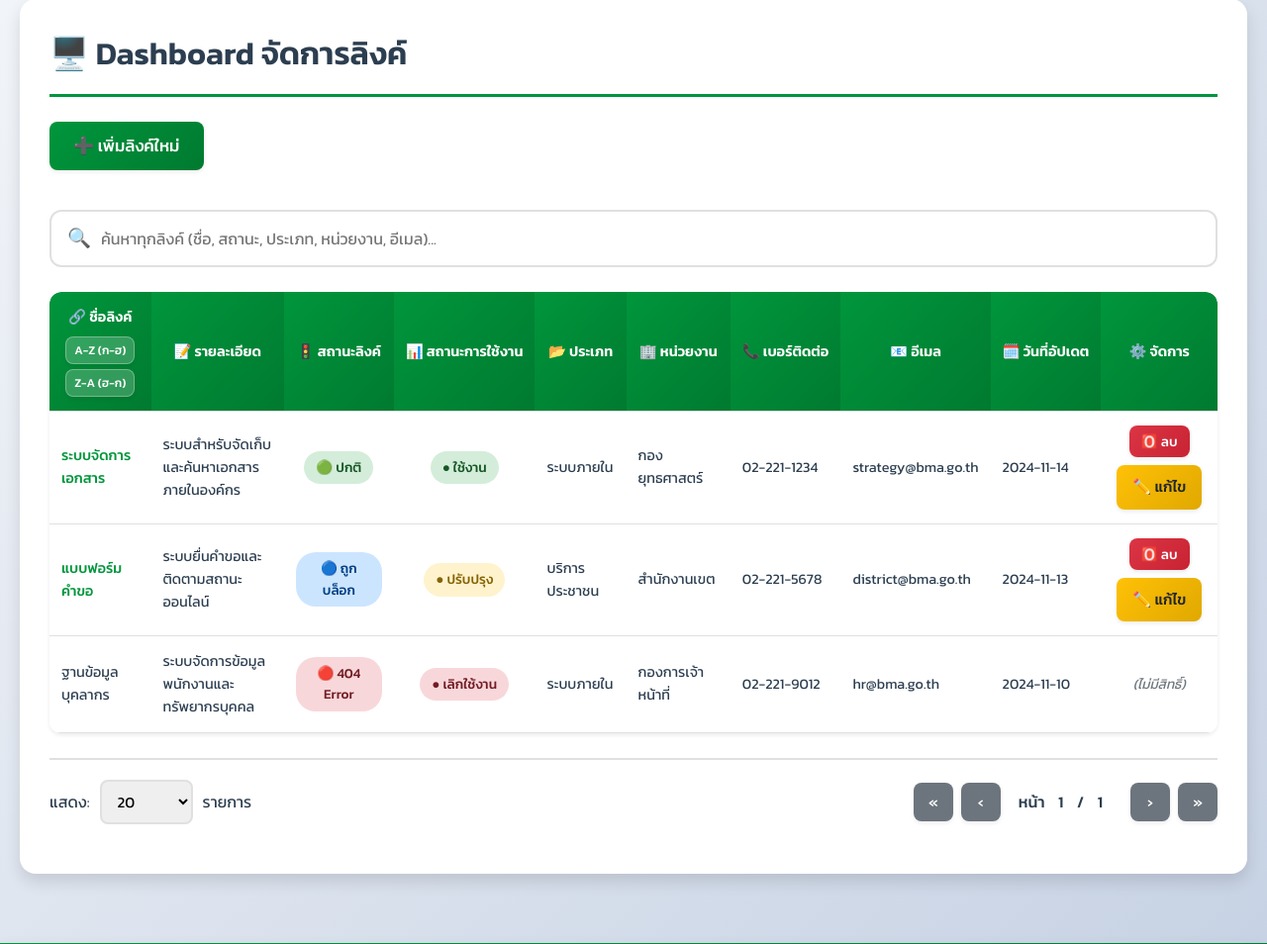
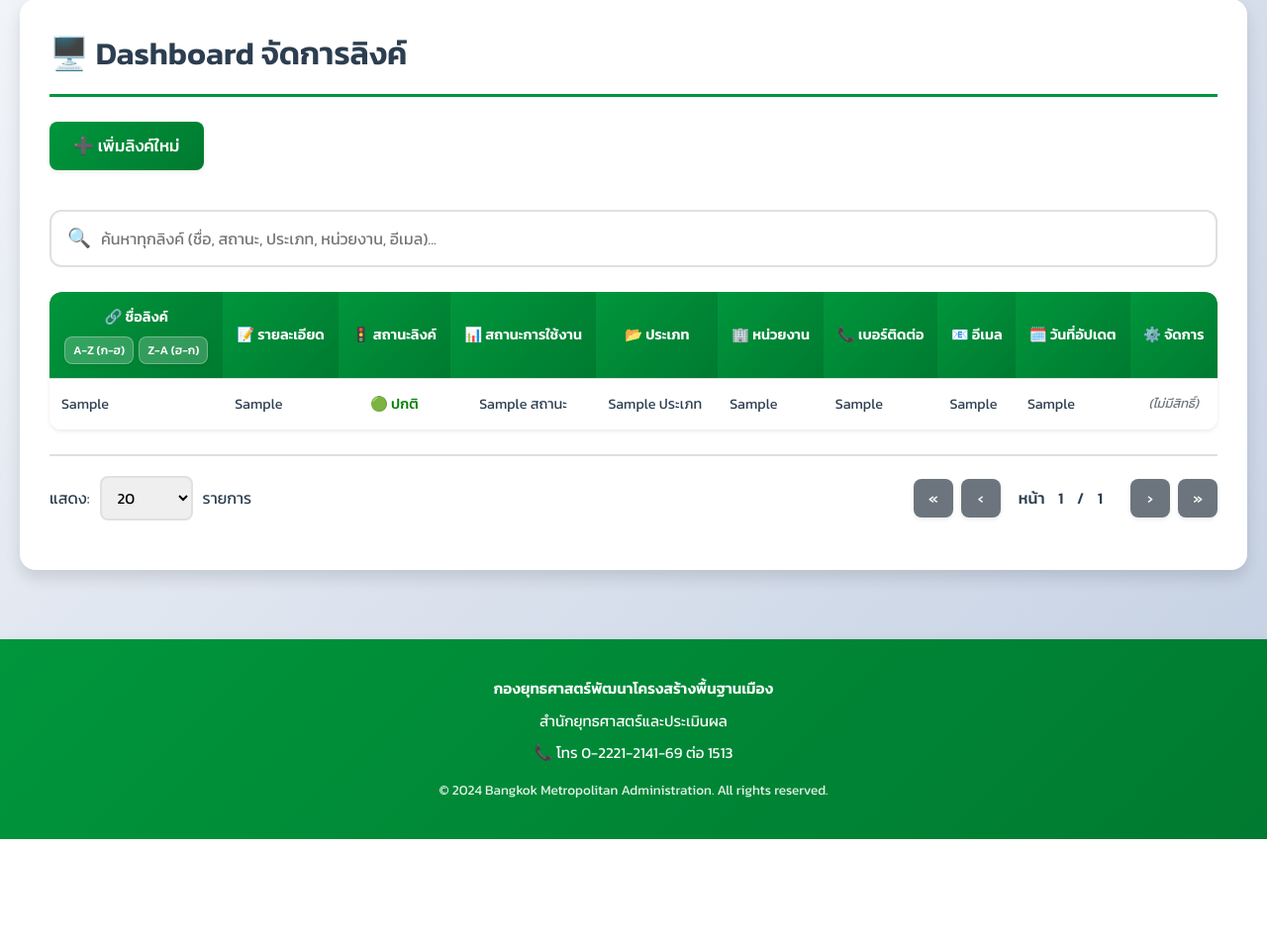
Before and after one commit to iepddbkk-byte/bma-link-portal, a Flask app: template templates/dashboard.html in a window 1280 px wide. Shown: the part 203-1157 px from the top of the page at 99% size. After the commit the page ends 1051 px from the top, so only its background shows below. Run offline with Flask 3, Linux system fonts and the light colour scheme; the template is opened without the code that fills it: most values are stand-ins (such as "Sample title", 1, 10 or a date in 2020); some libraries are stand-ins or nearby versions.

Commit message:
Change Theme V.2

```diff
--- a/templates/dashboard.html
+++ b/templates/dashboard.html
@@ -614,69 +614,61 @@
                         </tr>
                     </thead>
             <tbody id="linkTableBody">
-                        <!-- Sample Data 1 -->
+                {% for link in links %}
                 <tr>
-                            <td><a href="#" target="_blank">ระบบจัดการเอกสาร</a></td>
-                            <td>ระบบสำหรับจัดเก็บและค้นหาเอกสารภายในองค์กร</td>
-                            <td><span class="status-badge status-ok">🟢 ปกติ</span></td>
-                            <td><span class="status-badge status-active">● ใช้งาน</span></td>
-                            <td>ระบบภายใน</td>
-                            <td>กองยุทธศาสตร์</td>
-                            <td>02-221-1234</td>
-                            <td>strategy@bma.go.th</td>
-                            <td>2024-11-14</td>
+                    <td>
+                        {% if link.สถานะ == 'ใช้งาน' %}
+                            <a href="{{ link.URL }}" target="_blank">{{ link.ชื่อลิงก์ }}</a>
+                        {% else %}
+                            {{ link.ชื่อลิงก์ }}
+                        {% endif %}
+                    </td>
+                    <td>{{ link.หมายเหตุ }}</td>
+                    <td>
+                        {% if link.LinkStatus == 'OK' %}
+                            <span style="color: green; font-weight: 500;">🟢 ปกติ</span>
+                        {% elif link.LinkStatus == '403 Blocked' %}
+                            <span style="color: #007bff; font-weight: 500;">🔵 ถูกบล็อก</span>
+                        {% elif link.LinkStatus %}
+                            <span style="color: red; font-weight: 500;">🔴 {{ link.LinkStatus }}</span>
+                        {% else %}
+                            <span style="color: gray;">⚪ (ยังไม่ตรวจสอบ)</span>
+                        {% endif %}
+                    </td>
+                    <td>
+                        {% if link.สถานะ == 'ใช้งาน' %}
+                            <span style="color: green;">● ใช้งาน</span>
+                        {% elif link.สถานะ == 'ปรับปรุง' %}
+                            <span style="color: #FFC107;">● ปรับปรุง</span>
+                        {% elif link.สถานะ == 'เลิกใช้งาน' %}
+                            <span style="color: red;">● เลิกใช้งาน</span>
+                        {% else %}
+                            {{ link.สถานะ }}
+                        {% endif %}
+                    </td>
+                    <td>{{ link.ประเภท }}</td>
+                    <td>{{ link.หน่วยงาน }}</td>
+                    <td>{{ link.เบอร์โทรติดต่อ }}</td>
+                    <td>{{ link.อีเมลผู้รับผิดชอบ }}</td>
+                    <td>{{ link.วันที่อัปเดต.split(' ')[0] }}</td>
                     <td>
                         <div class="action-buttons">
-                                    <form class="delete-form" style="display: inline;">
+                        {% if session.level == 'Admin' or (session.level == 'Users' and link.CreatorUsername == session.username) %}
+                            <form action="{{ url_for('delete_link_action', link_id=link.ID) }}" method="POST" class="delete-form">
                                 <button type="submit" class="btn-delete">🅾️ ลบ</button>
                             </form>
-                                    <a href="#" class="btn-edit">✏️ แก้ไข</a>
+                            <a href="{{ url_for('edit_link_page', link_id=link.ID) }}" class="btn-edit">✏️ แก้ไข</a>
+                        {% else %}
+                            <i style="font-size: 0.9em; color: #6c757d;">(ไม่มีสิทธิ์)</i>
+                        {% endif %}
                         </div>
                     </td>
                 </tr>
-                        <!-- Sample Data 2 -->
-                        <tr>
-                            <td><a href="#" target="_blank">แบบฟอร์มคำขอ</a></td>
-                            <td>ระบบยื่นคำขอและติดตามสถานะออนไลน์</td>
-                            <td><span class="status-badge status-blocked">🔵 ถูกบล็อก</span></td>
-                            <td><span class="status-badge status-updating">● ปรับปรุง</span></td>
-                            <td>บริการประชาชน</td>
-                            <td>สำนักงานเขต</td>
-                            <td>02-221-5678</td>
-                            <td>district@bma.go.th</td>
-                            <td>2024-11-13</td>
-                            <td>
-                                <div class="action-buttons">
-                                    <form class="delete-form" style="display: inline;">
-                                        <button type="submit" class="btn-delete">🅾️ ลบ</button>
-                                    </form>
-                                    <a href="#" class="btn-edit">✏️ แก้ไข</a>
-                                </div>
-                            </td>
+                {% else %}
+                <tr id="noDataRow">
+                    <td colspan="10" style="text-align: center;">ไม่พบข้อมูลลิงค์</td>
                 </tr>
-                        <!-- Sample Data 3 - No Permission -->
-                        <tr>
-                            <td>ฐานข้อมูลบุคลากร</td>
-                            <td>ระบบจัดการข้อมูลพนักงานและทรัพยากรบุคคล</td>
-                            <td><span class="status-badge status-error">🔴 404 Error</span></td>
-                            <td><span class="status-badge status-inactive">● เลิกใช้งาน</span></td>
-                            <td>ระบบภายใน</td>
-                            <td>กองการเจ้าหน้าที่</td>
-                            <td>02-221-9012</td>
-                            <td>hr@bma.go.th</td>
-                            <td>2024-11-10</td>
-                            <td>
-                                <div class="action-buttons">
-                                    <span class="no-permission">(ไม่มีสิทธิ์)</span>
-                                </div>
-                            </td>
-                        </tr>
-                        <tr id="noDataRow" style="display: none;">
-                            <td colspan="10" style="text-align: center; padding: 40px;">
-                                <div style="font-size: 3rem; margin-bottom: 10px;">🔍</div>
-                                <div style="font-size: 1.1rem; color: var(--button-gray);">ไม่พบข้อมูลลิงค์</div>
-                            </td>
-                        </tr>
+                {% endfor %}
             </tbody>
                 </table>
             </div>
```
Also changed, not shown: templates/index.html (+44 -42 lines). Lines whose indentation alone changed are shown as unchanged.
